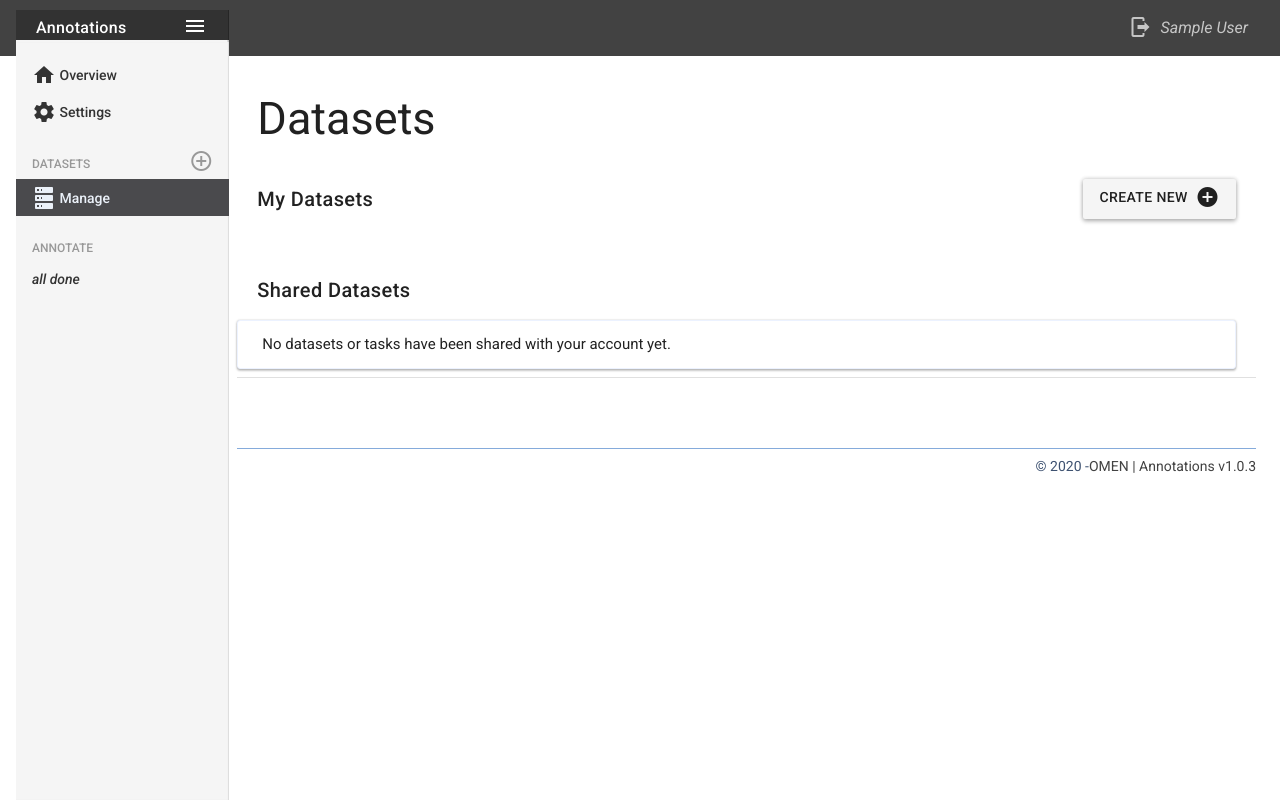
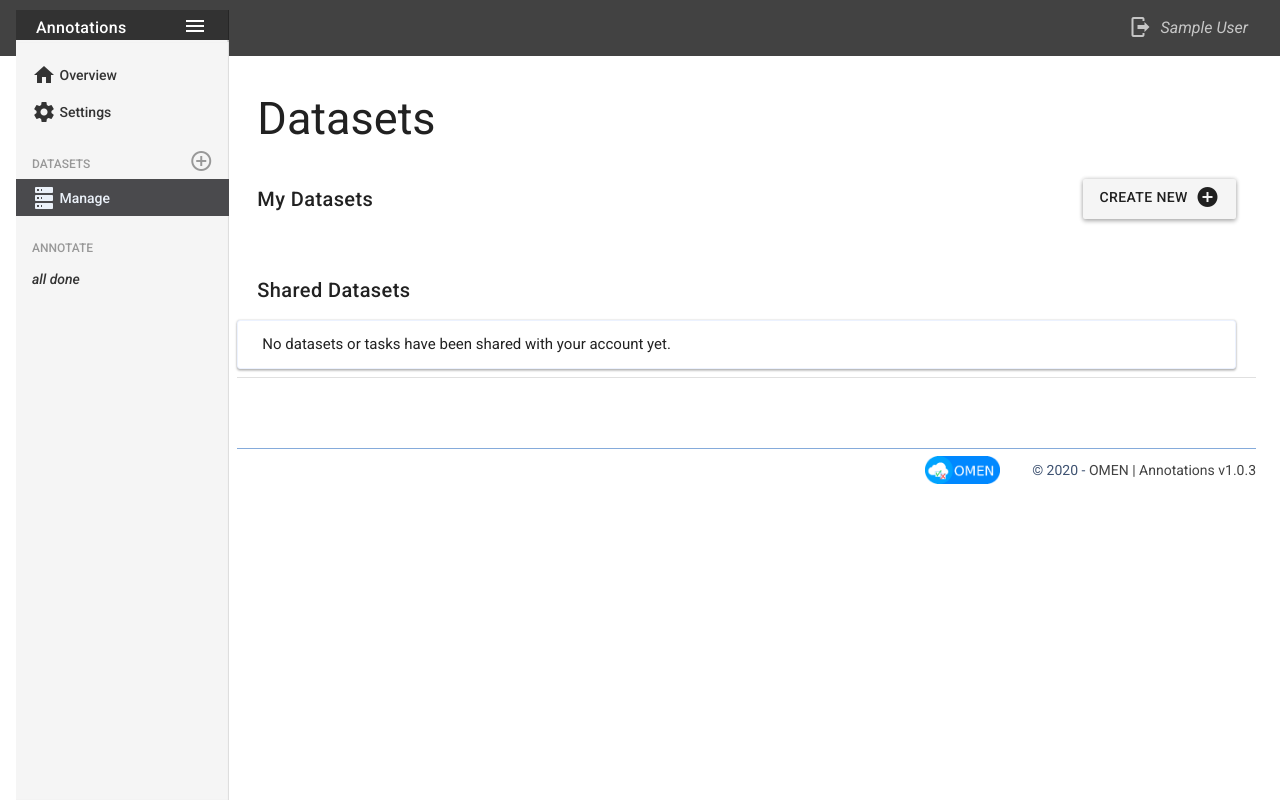
Before and after one commit to FrankGrimm/omen, a Flask app: page /omen/dataset in a window 1280 px wide. Run offline with Flask 2, Linux system fonts and the light colour scheme; the visitor is signed in with stand-in values (Sample User, id 1); data comes from the database, SQL or seed files in the repository; data that the repository does not hold is empty; some libraries are stand-ins or nearby versions.

Commit message:
add small logo to footer area

```diff
--- a/app/static/style.css
+++ b/app/static/style.css
@@ -670,6 +670,16 @@ footer {
     width: 100%;
 }
 
+footer div {
+    margin-left: 2rem;
+    line-height: 2em;
+}
+
+footer img {
+    height: 2em;
+    margin-top: -0.3em;
+}
+
 footer a {
     color: var(--theme_fg_link);
 }
--- a/app/templates/layout.html
+++ b/app/templates/layout.html
@@ -65,7 +65,13 @@
                 {% block body %}{% endblock %}
             </div>
 
-            <footer>&copy; {{ cur_year }} - <a href="https://github.com/FrankGrimm/omen">OMEN | {{ product_name }} v{{ app_version}}</a>
+            <footer>
+                <div>
+                    <img src="{{ url_for("static", filename="img/logo.png") }}" alt="OMEN" class="footer_logo" />
+                </div>
+                <div>
+                    &copy; {{ cur_year }} - <a href="https://github.com/FrankGrimm/omen">OMEN | {{ product_name }} v{{ app_version}}</a>
+                </div>
 </footer>
         </main>
 </div>
```
Also changed, not shown: app/static/img/logo.png (added), 1 other file.
